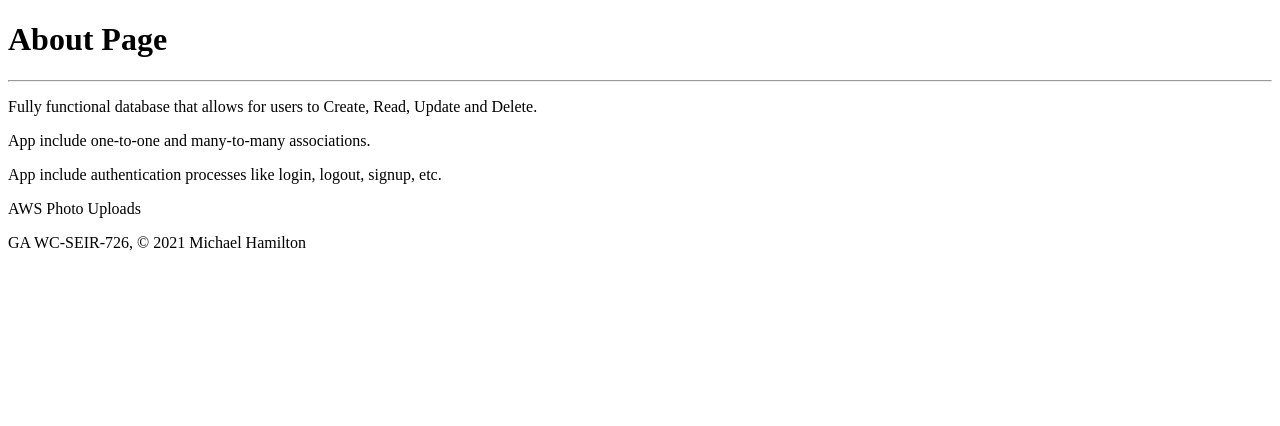
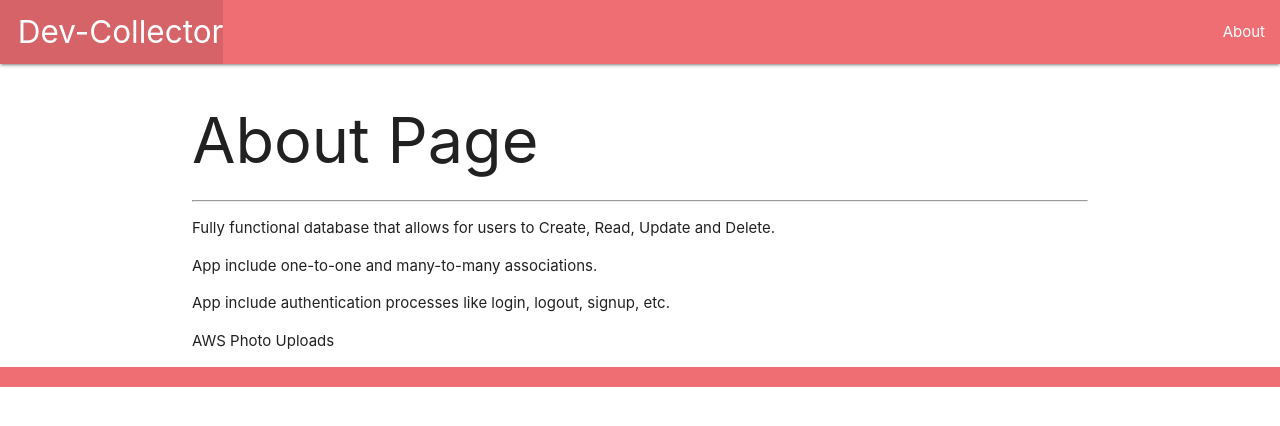
Before and after one commit to hamilton-mike/dev-collector, a Django app: page /about/ in a window 1280 px wide. Shown: the top 426 px of the page. Run offline with Django 3.2, Linux system fonts and the light colour scheme.

Commit message:
style html files

```diff
--- a/main_app/templates/about.html
+++ b/main_app/templates/about.html
@@ -1,18 +1,11 @@
-<!DOCTYPE html>
-<html lang="en">
-<head>
-    <meta charset="UTF-8">
-    <meta http-equiv="X-UA-Compatible" content="IE=edge">
-    <meta name="viewport" content="width=device-width, initial-scale=1.0">
-    <title>Document</title>
-</head>
-<body>
-    <h1>About Page</h1>
-    <hr>
-    <p>Fully functional database that allows for users to Create, Read, Update and Delete.</p>
-    <p>App include one-to-one and many-to-many associations.</p>
-    <p>App include authentication processes like login, logout, signup, etc.</p>
-    <p>AWS Photo Uploads</p>
-    <footer>GA WC-SEIR-726, &copy; 2021 Michael Hamilton</footer>
-</body>
-</html>
+{% extends 'base.html' %}
+{% block content %}
+
+<h1>About Page</h1>
+<hr />
+<p>Fully functional database that allows for users to Create, Read, Update and Delete.</p>
+<p>App include one-to-one and many-to-many associations.</p>
+<p>App include authentication processes like login, logout, signup, etc.</p>
+<p>AWS Photo Uploads</p>
+
+{% endblock %}
--- /dev/null
+++ b/main_app/templates/base.html
@@ -0,0 +1,31 @@
+<!DOCTYPE html>
+<html lang="en">
+<head>
+    <meta charset="UTF-8">
+    <meta http-equiv="X-UA-Compatible" content="IE=edge">
+    <meta name="viewport" content="width=device-width, initial-scale=1.0">
+    <link rel="stylesheet" href="https://cdnjs.cloudflare.com/ajax/libs/materialize/1.0.0/css/materialize.min.css">
+    <title>Dev-Collector</title>
+</head>
+<body>
+    <header class="navbar-fixed">
+        <nav>
+            <div class="nav-wrapper">
+                <ul>
+                    <li><a href="/" class="left brand-logo">&nbsp;&nbsp;Dev-Collector</a></li>
+                </ul>
+                <ul class="right">
+                    <li><a href="/about">About</a></li>
+                </ul>
+            </div>
+        </nav>
+    </header>
+    <main class="container">
+        {% block content %}
+        {% endblock %}
+    </main>
+    <footer class="page-footer">
+        <div class="right">GA WC-SEIR-726, &copy; 2021 Dev Collector &nbsp;</div>
+    </footer>
+</body>
+</html>
```
